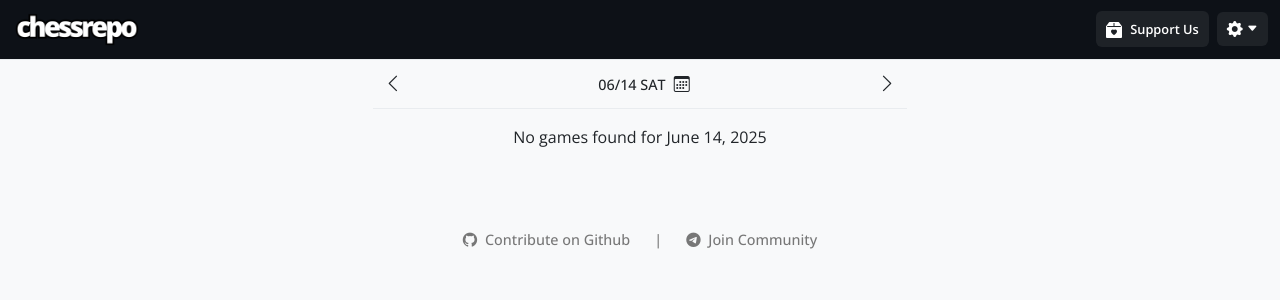
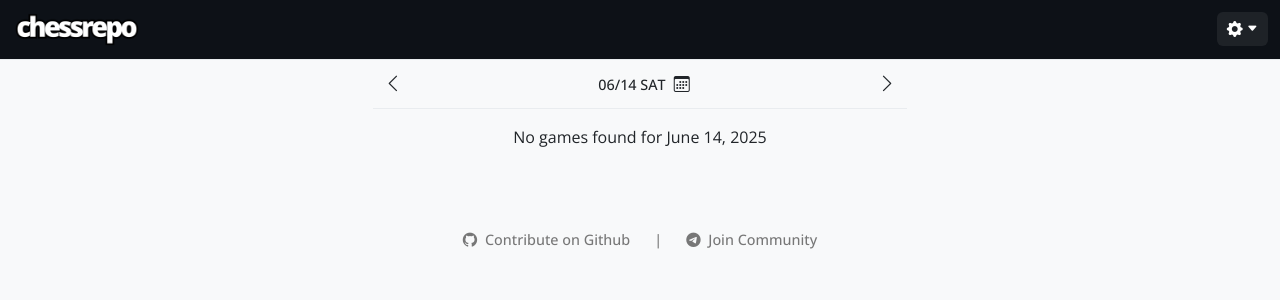
Before and after one commit to africanyeast/chessrepo-v2, a Django app: page / in a window 1280 px wide. Shown: the top 300 px of the page. Run offline with Django 5.2, Linux system fonts and the light colour scheme; data that the repository does not hold is empty.

Commit message:
removed the support us link

```diff
--- a/repo/templates/index.html
+++ b/repo/templates/index.html
@@ -51,9 +51,9 @@
                 <img src="{% static 'images/logo.png' %}" class="logo-icon">
             </a>
             <div class="d-flex nav-btn align-items-center">
-                <a href="https://ko-fi.com/chessrepo" class="support-button rounded" target="_blank">
+                <!-- <a href="https://ko-fi.com/chessrepo" class="support-button rounded" target="_blank">
                     <i class="bi bi-box2-heart-fill text-white"></i> <small class="ms-1">Support Us</small>
-                </a>
+                </a> -->
                 <!-- Settings Dropdown -->
                 <div class="dropdown ms-2">
                     <button class="nav-btn theme-button rounded dropdown-toggle d-flex align-items-center" type="button" id="settingsDropdown" data-bs-toggle="dropdown" aria-expanded="false">
```
